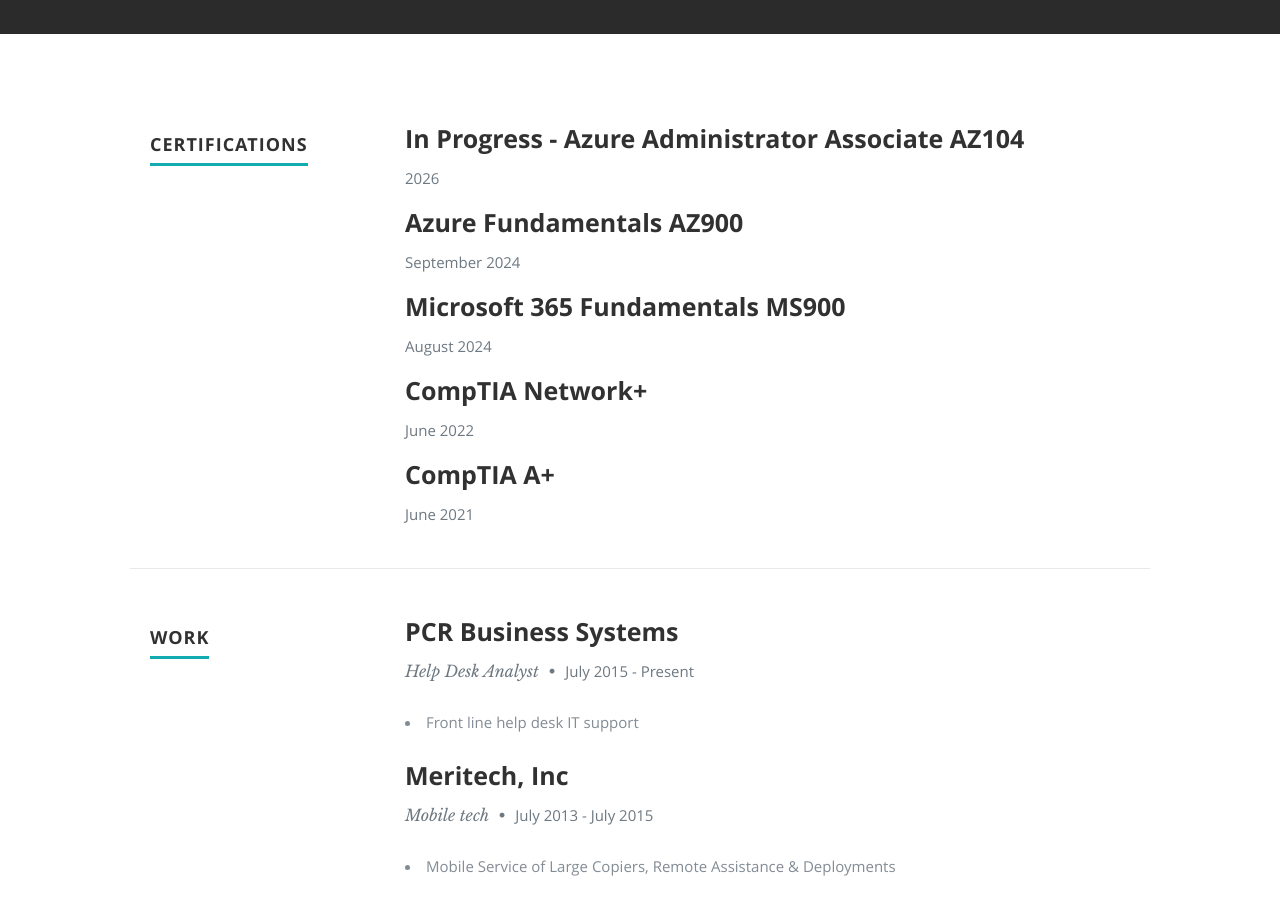
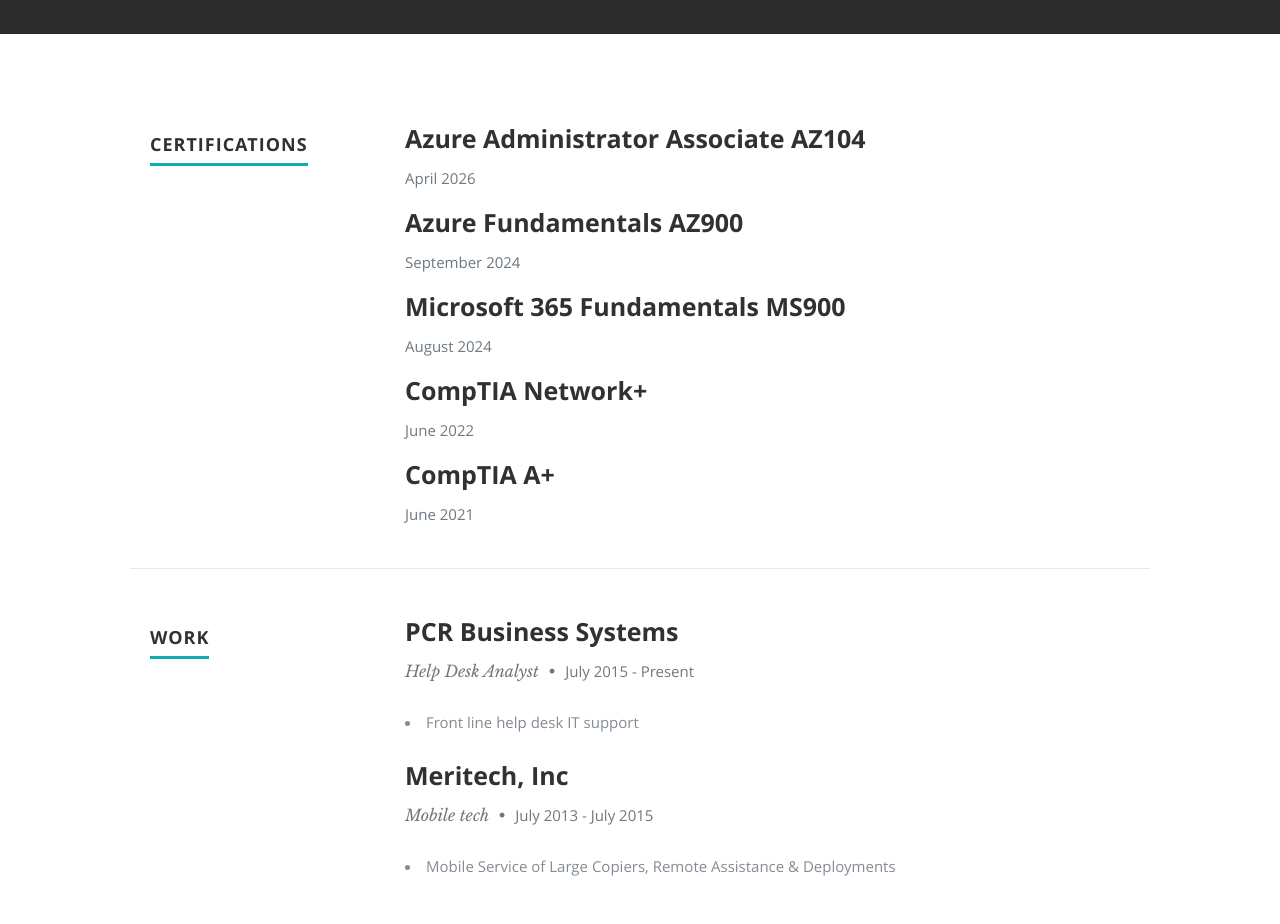
Before and after one commit to kamcqui/azure-resume, a plain HTML site: page frontend/index.html in a window 1280 px wide. Shown: the part 1120-2044 px from the top of the page. Drawn offline with nearby package versions, Linux system fonts and the light colour scheme; no server answers.

Commit message:
Update Index.html Exam List

```diff
--- a/frontend/index.html
+++ b/frontend/index.html
@@ -123,8 +123,8 @@
 
                <div class="twelve columns">
 
-                  <h3>In Progress - Azure Administrator Associate AZ104</h3>
-                  <p class="info"><em class="date">2026</em></p>
+                  <h3>Azure Administrator Associate AZ104</h3>
+                  <p class="info"><em class="date">April 2026</em></p>
 
                </div>
 
```
